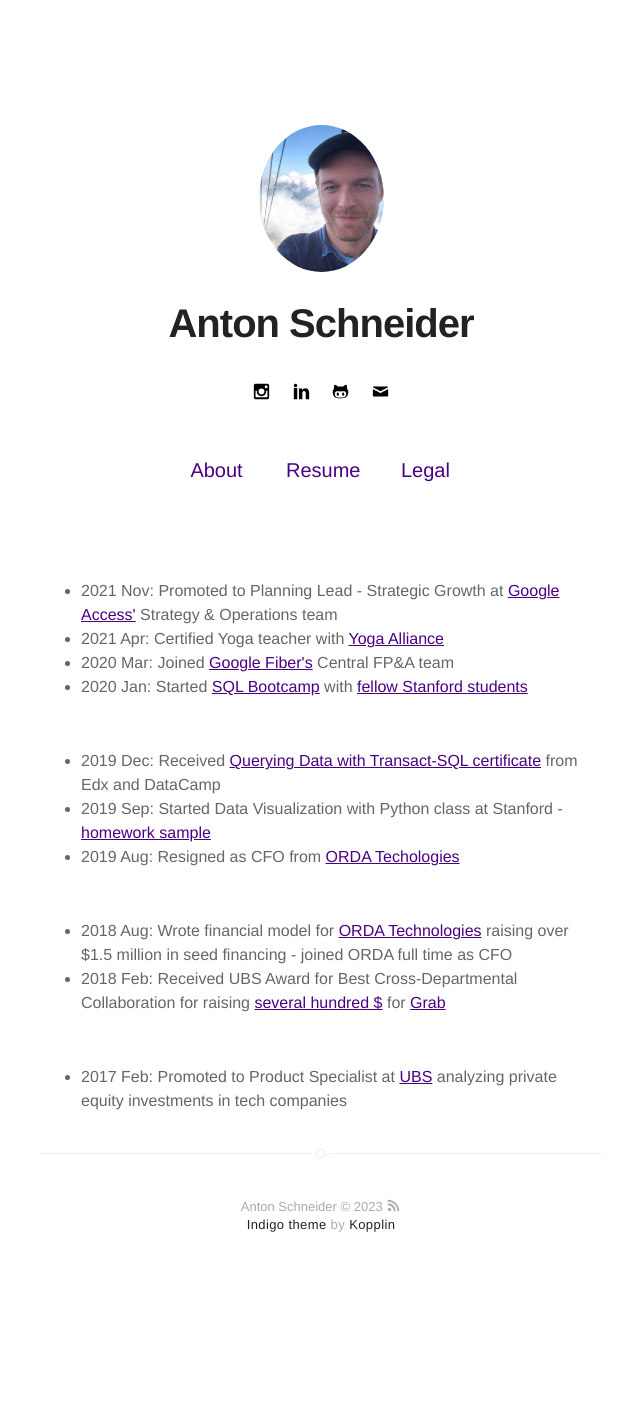
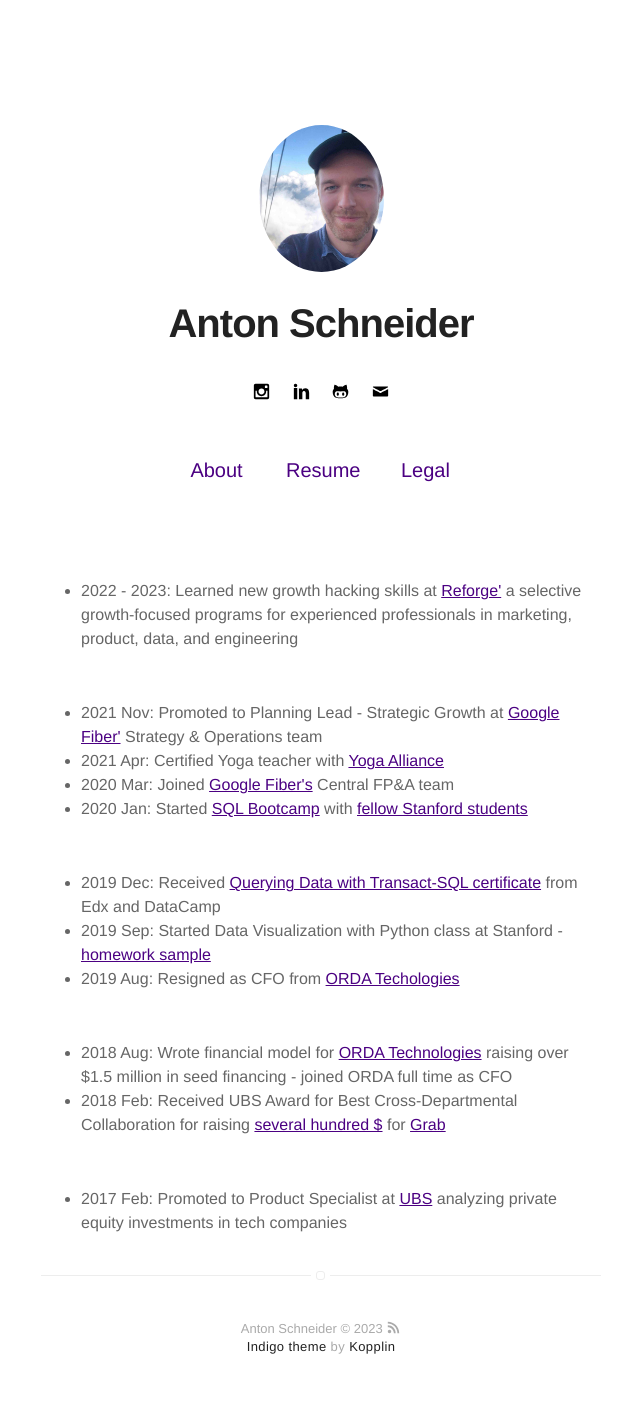
Before and after one commit to antonschneider90/antonschneider90.github.io, a Jekyll site: the page built from index.html, in a window 1280 px wide. Shown: the whole page, without its empty margins (319-959 px from the left). Built offline with Jekyll 4.4.1, drawn with Linux system fonts in a browser that asks for light colours; before the commit the page ends 1297 px from its top, so only the background shows below that.

Commit message:
Update index.html

```diff
--- a/index.html
+++ b/index.html
@@ -5,7 +5,11 @@
 
 <p><br/><br/><p>
 <ul>
-  <li>2021 Nov: Promoted to Planning Lead - Strategic Growth at <a href='https://fiber.google.com'> Google Access'</a> Strategy & Operations team </li>
+  <li>2022 - 2023: Learned new growth hacking skills at <a href='https://www.reforge.com/courses'> Reforge'</a> a selective growth-focused programs for experienced professionals in marketing, product, data, and engineering</li>
+</ul>
+<br/>
+<ul>
+  <li>2021 Nov: Promoted to Planning Lead - Strategic Growth at <a href='https://fiber.google.com'> Google Fiber'</a> Strategy & Operations team </li>
   <li>2021 Apr: Certified Yoga teacher with <a href='https://www.yogaalliance.org/'> Yoga Alliance</a>  </li>
   <li>2020 Mar: Joined <a href='https://fiber.google.com'> Google Fiber's</a> Central FP&A team </li>
   <li>2020 Jan: Started <a href='https://github.com/antonschneider90/sql_class'> SQL Bootcamp</a> with <a href='https://www.linkedin.com/groups/13782702/'>fellow Stanford students</a></li>
```
